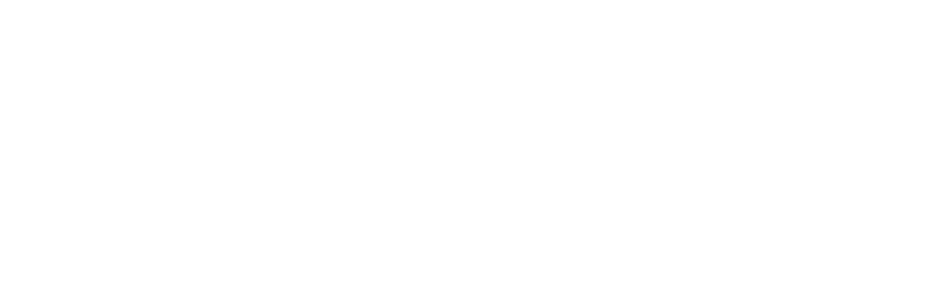
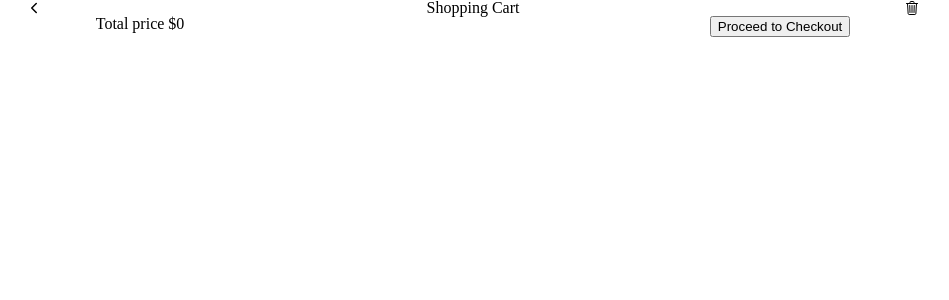
Before and after one commit to gabrzeoN/mymusic-front, a React (Create React App) app: page /cart in a window 1280 px wide. Before the commit this address had no page. Shown: the top 300 px of the page, without its empty margins (167-1116 px from the left). Built offline with nearby package versions, Linux system fonts and the light colour scheme; no server answers.

Commit message:
Feat: is possible to load user's cart but it doesn't shows up on screen yet.

```diff
--- a/public/index.html
+++ b/public/index.html
@@ -13,6 +13,7 @@
 <body>
   <noscript>You need to enable JavaScript to run this app.</noscript>
   <div class="root"></div>
+  <script type="module" src="https://unpkg.com/ionicons@5.5.2/dist/ionicons/ionicons.esm.js"></script>
+  <script nomodule src="https://unpkg.com/ionicons@5.5.2/dist/ionicons/ionicons.js"></script>
 </body>
-
 </html>
--- a/src/components/App.js
+++ b/src/components/App.js
@@ -4,6 +4,7 @@ import { useState } from "react";
 import SignUp from "./SignUp";
 import SignIn from "./SignIn";
 import HomeScreen from "./HomeScreen"
+import CartScreen from "./CartScreen";
 
 function App() {
     const [userData, setUserData] = useState({
@@ -19,6 +20,7 @@ function App() {
                     <Route path="/" element={<SignIn />} />
                     <Route path="/sign-up" element={<SignUp />} />
                     <Route path="/home" element={<HomeScreen />} />
+                    <Route path="/cart" element={<CartScreen />} />
                 </Routes>
             </BrowserRouter>
         </UserContext.Provider>
--- /dev/null
+++ b/src/components/CartScreen.js
@@ -0,0 +1,76 @@
+import axios from "axios";
+import { useState, useEffect, useContext } from "react";
+import styled from "styled-components";
+import UserContext from "./UserContext.js";
+
+// {
+//     "name": "AMERICAN PROFESSIONAL II STRATOCASTER®",
+//     "image": "https://i0.wp.com/guitarload.com.br/wp-content/uploads/2018/04/fender-strat-tele-hybrid-nova-guitarra-1.png?fit=800%2C260&ssl=1",
+//     "description": "The American Professional II Stratocaster® draws from more than sixty years of innovation, inspiration and evolution to meet the demands of today’s working player. \nOur popular Deep “C” neck now sports smooth rolled fingerboard edges, a “Super-Natural” satin finish and a newly sculpted neck heel for a supremely comfortable feel and easy access to the upper register. New V-Mod II Stratocaster single-coil pickups are more articulate than ever while retaining bell-like chime and warmth. An upgraded 2-point tremolo with a cold-rolled steel block increases sustain, clarity and high-end sparkle. \nThe American Pro II Stratocaster delivers instant familiarity and sonic versatility you’ll feel and hear right away, with broad ranging improvements that add up to nothing less than a new standard for professional instruments.",
+//     "price": 1500
+// }
+
+export default function CartScreen(){
+    const getCartURL = `http://localhost:5000/cart`;
+    const [userCart, setUserCart] = useState(null);
+    const [totalValue, setTotalValue] = useState(0);
+    const {userData} = useContext(UserContext);
+    const {token} = userData;
+
+    const config = {
+        headers: {
+            // Authorization: `Bearer ${token}`
+            Authorization: `Bearer 04750018-3a2f-49da-aa6a-28e7c3b82c56`
+        }
+    }
+
+    async function loadCart(){
+        try{
+            const {data: cart} = await axios.get(getCartURL, config);
+            console.log(cart)
+            setUserCart([...cart]);
+            return;
+        }catch(e){
+            console.log(e.response.data); // TODO: trocar para alert
+            return;
+        }
+    }
+    useEffect(() => loadCart(), []);
+
+    return (
+        <Container>
+            <Header>
+                <ion-icon name="chevron-back-outline"></ion-icon>
+                <h1>Shopping Cart</h1>
+                <ion-icon name="trash-outline"></ion-icon>
+            </Header>
+            <Main>
+
+            </Main>
+            <Footer>
+                <p>Total price ${totalValue}</p>
+                <button>Proceed to Checkout</button>
+            </Footer>
+        </Container>
+    );
+}
+
+const Container = styled.div`
+    display: flex;
+    flex-direction: column;
+`;
+
+const Header = styled.header`
+    display: flex;
+    justify-content: space-around;
+`;
+
+const Main = styled.main`
+    display: flex;
+    justify-content: space-around;
+`;
+
+const Footer = styled.footer`
+    display: flex;
+    justify-content: space-around;
+`;
```
